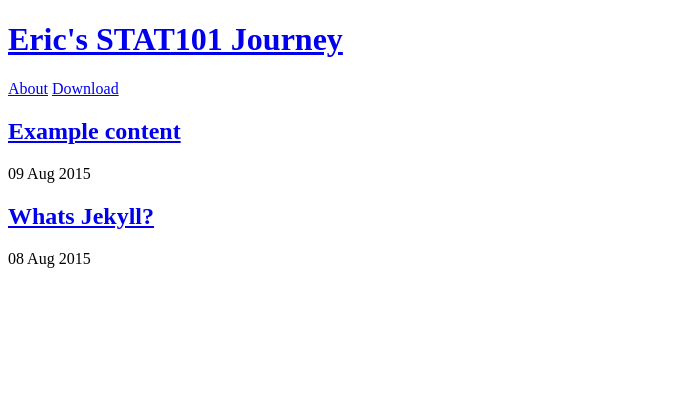
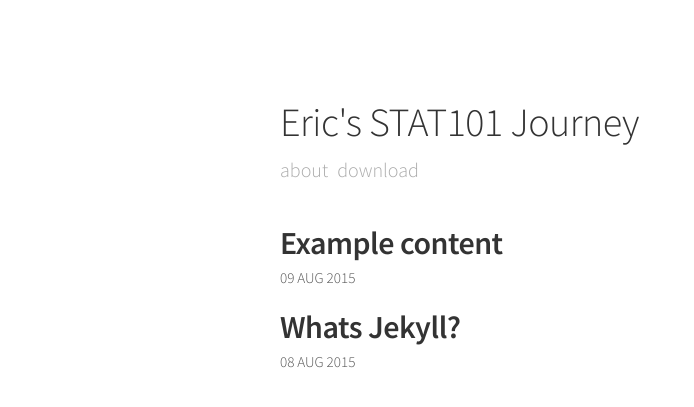
Before and after one commit to ebailey78/STAT101, a Jekyll site: the page built from index.html, in a window 1280 px wide. Shown: the top 407 px of the page, without its empty margins (0-694 px from the left). Built offline with Jekyll 4.4.1, drawn with Linux system fonts in a browser that asks for light colours.

```diff
--- a/_config.yml
+++ b/_config.yml
@@ -6,7 +6,7 @@
 name:               "Eric's STAT101 Journey"
 
 # URL
-baseurl:            "ebailey78.github.io/STAT101/"
+baseurl:            "//ebailey78.github.io/STAT101/"
 #baseurl:            "" #For Root Domain
 permalink:          /:year/:month/:day/:title.html
 
```
